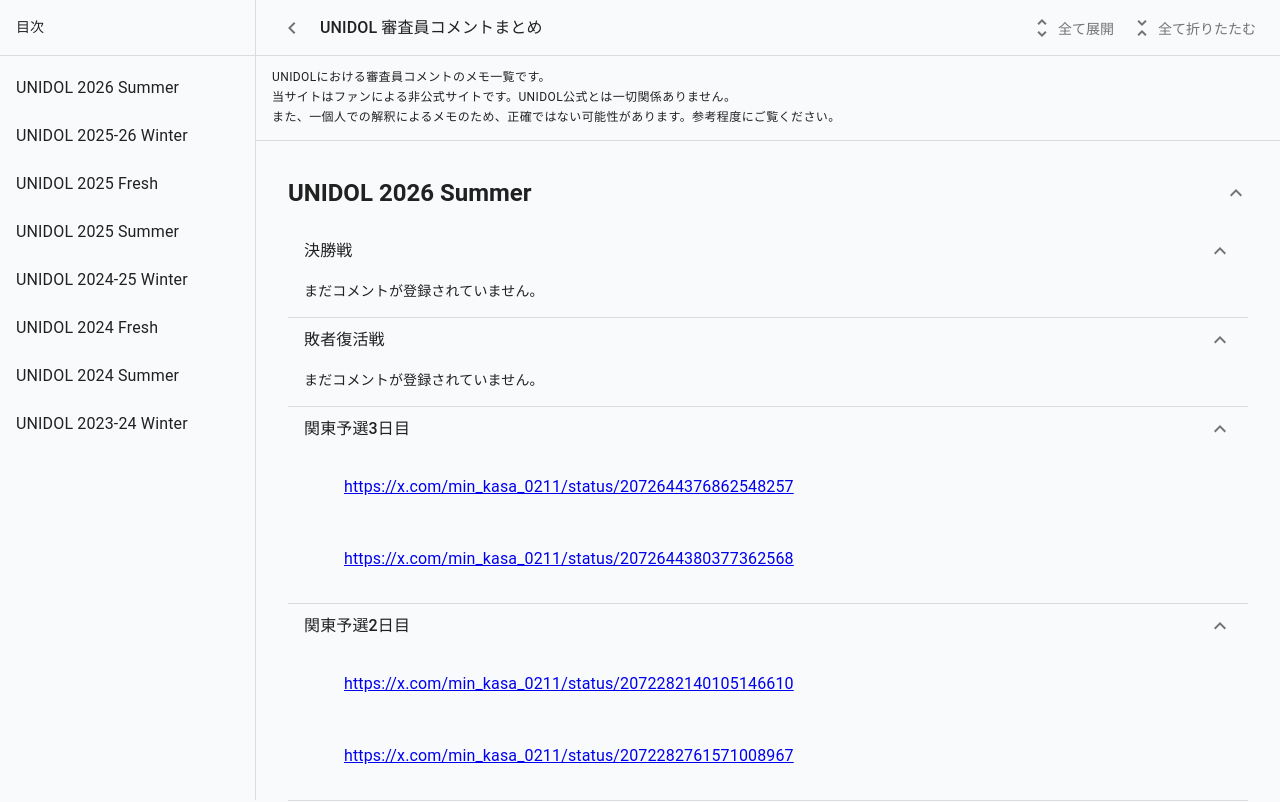
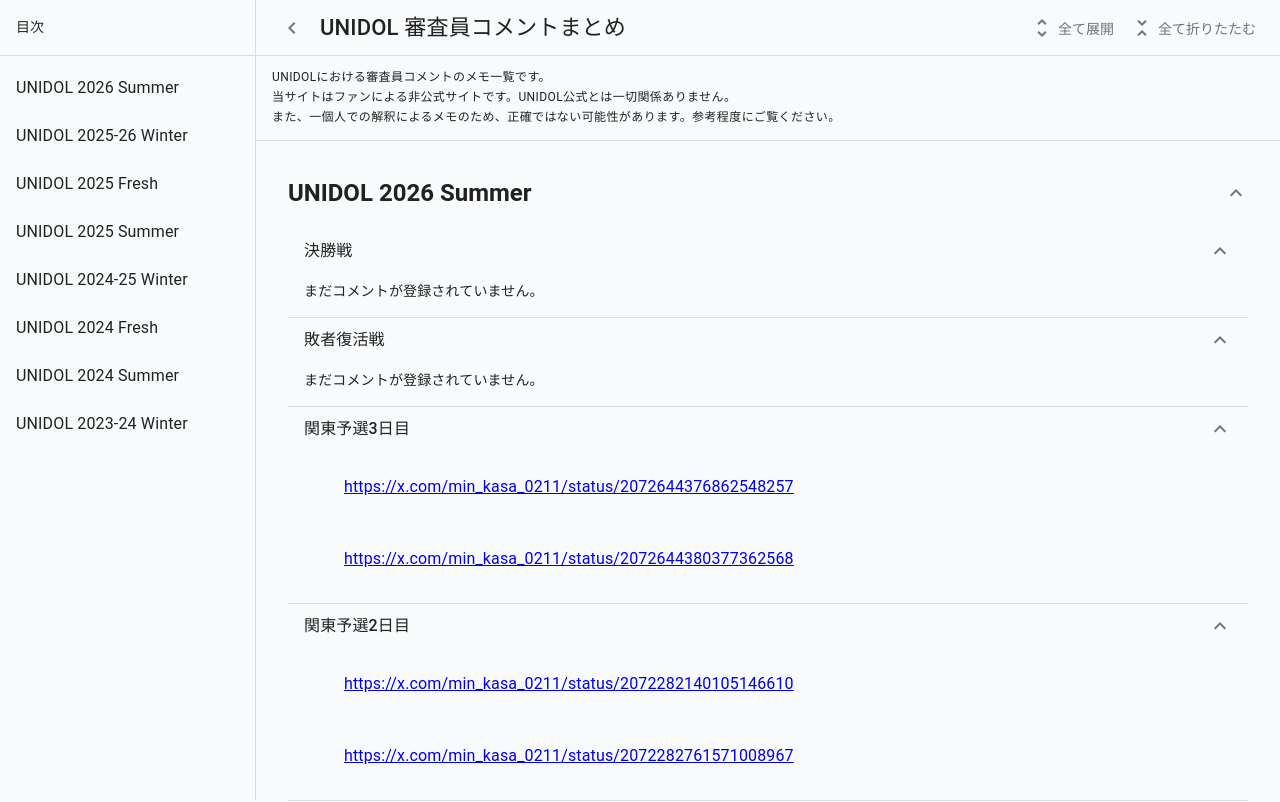
Before and after one commit to shu0411/ud-judge-comment-archive, a React (Vite) app in the folder ud-judge-comment-archive/: page / in a window 1280 px wide. Shown: the top 802 px of the page. Built offline with nearby package versions, Linux system fonts and the light colour scheme.

Commit message:
ヘッダのタイトルのPC表示時でのサイズを大きくする

```diff
--- a/ud-judge-comment-archive/src/components/Header.tsx
+++ b/ud-judge-comment-archive/src/components/Header.tsx
@@ -63,7 +63,7 @@ function Header({
           sx={{
             flex: { xs: 1, md: 'none' },
             textAlign: { xs: 'center', md: 'left' },
-            fontSize: { xs: '1rem', md: undefined },
+            fontSize: { xs: '1rem', md: '1.375rem' },
           }}
         >
           UNIDOL 審査員コメントまとめ
```
